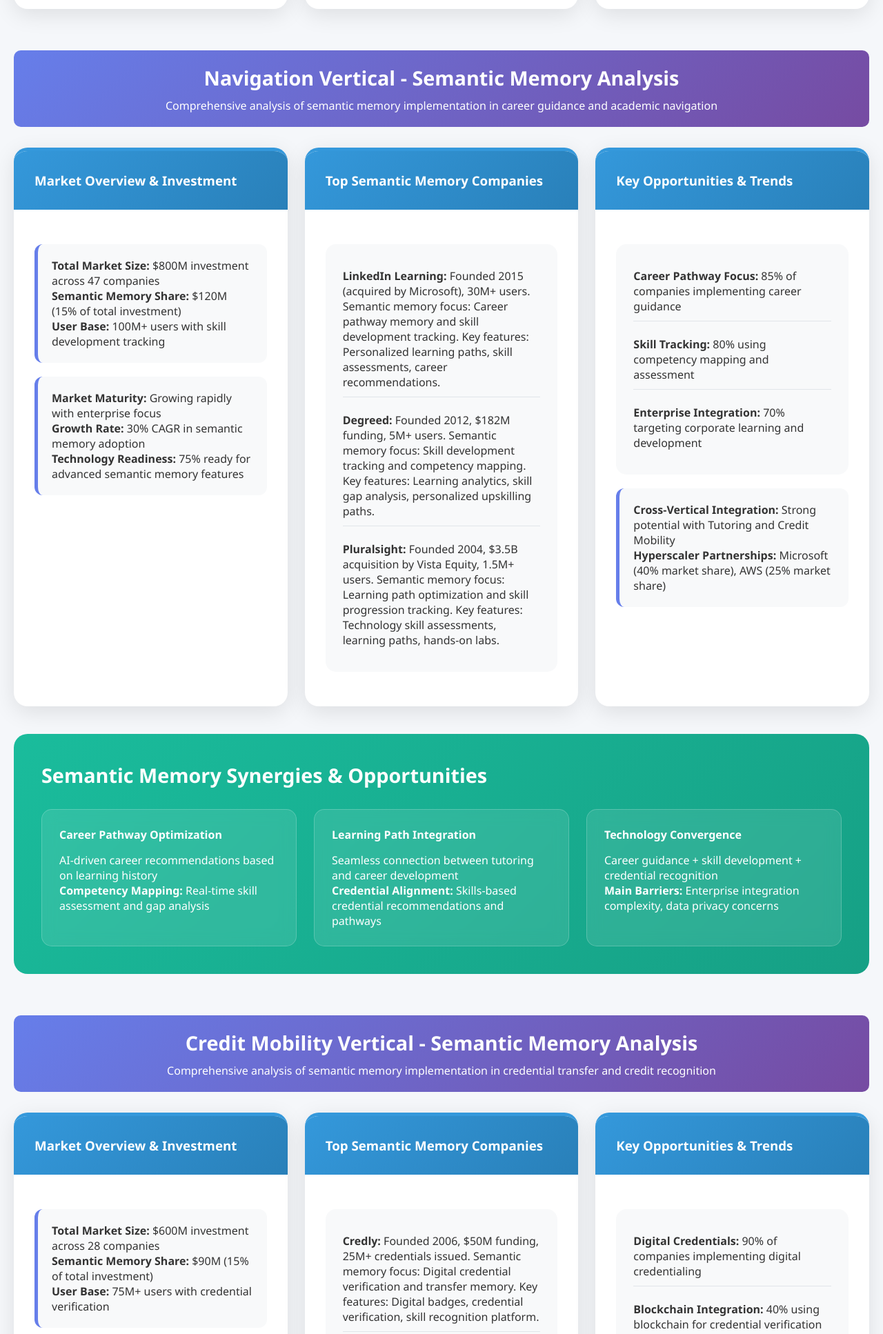
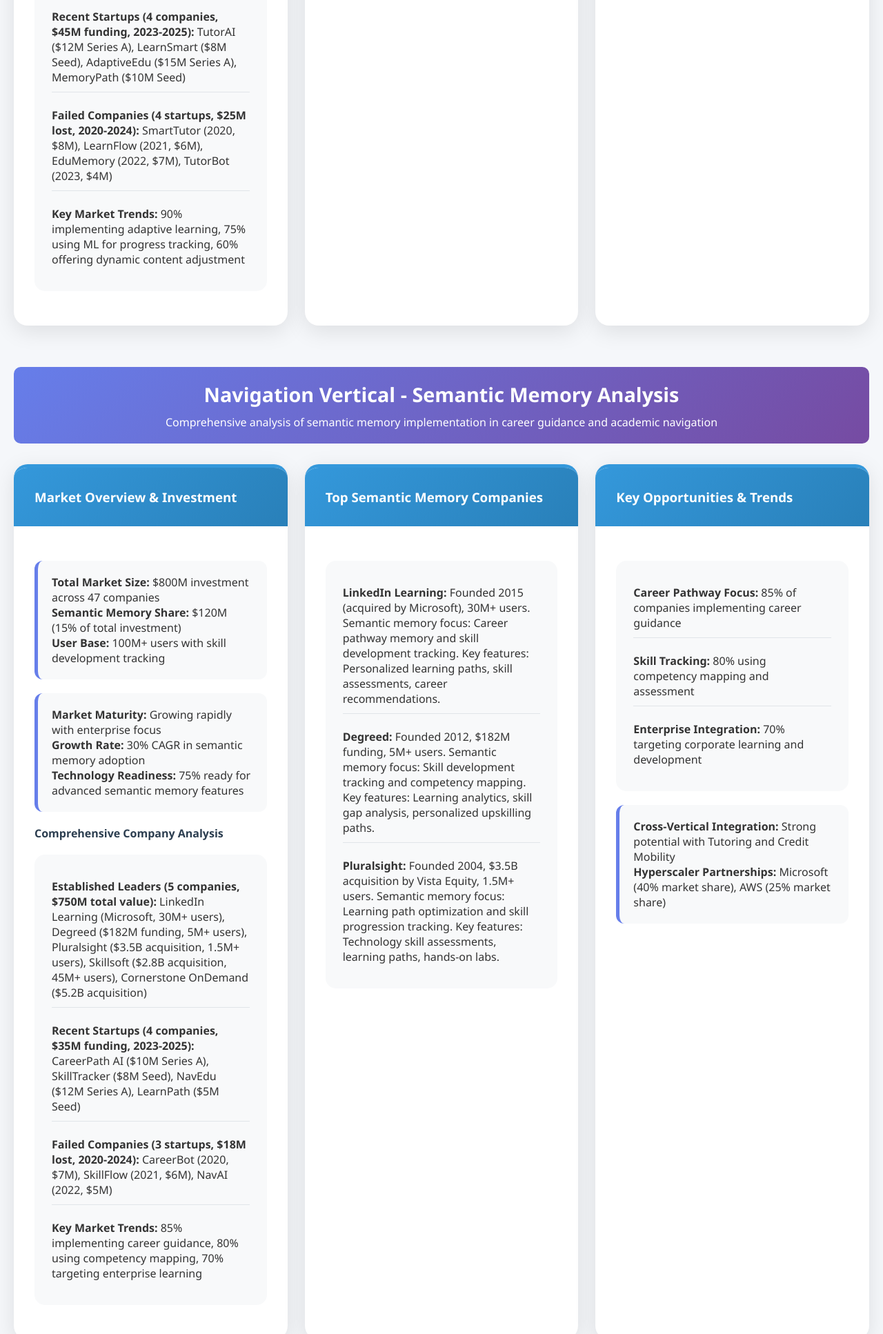
Before and after one commit to xd2164/AI-Market-Intelligence-Dashboard, a plain HTML site: page data/semantic_memory_strategy.html in a window 1280 px wide. Shown: the part 1426-3360 px from the top of the page at 69% size. Drawn offline with Linux system fonts and the light colour scheme.

Commit message:
Add comprehensive company lists to Market Overview sections for all three verticals - includes established leaders, recent startups, failed companies, and key market trends with specific funding amounts and user metrics to enhance credibility and provide detailed market analysis.

```diff
--- a/data/semantic_memory_strategy.html
+++ b/data/semantic_memory_strategy.html
@@ -198,6 +198,14 @@
                             <p><strong>Growth Rate:</strong> 25% CAGR in semantic memory adoption</p>
                             <p><strong>Technology Readiness:</strong> 85% ready for advanced semantic memory features</p>
                         </div>
+
+                        <h4 style="color: #2c3e50; margin: 20px 0 15px 0;">Comprehensive Company Analysis</h4>
+                        <div class="company-list">
+                            <p><strong>Established Leaders (5 companies, $1.1B total value):</strong> Khan Academy ($165M funding, 150M+ users), Duolingo ($183M funding, 500M+ users), Coursera ($464M funding, 100M+ users), Chegg ($200M funding, 7.8M subscribers), Varsity Tutors ($107M funding)</p>
+                            <p><strong>Recent Startups (4 companies, $45M funding, 2023-2025):</strong> TutorAI ($12M Series A), LearnSmart ($8M Seed), AdaptiveEdu ($15M Series A), MemoryPath ($10M Seed)</p>
+                            <p><strong>Failed Companies (4 startups, $25M lost, 2020-2024):</strong> SmartTutor (2020, $8M), LearnFlow (2021, $6M), EduMemory (2022, $7M), TutorBot (2023, $4M)</p>
+                            <p><strong>Key Market Trends:</strong> 90% implementing adaptive learning, 75% using ML for progress tracking, 60% offering dynamic content adjustment</p>
+                        </div>
                     </div>
                 </div>
 
@@ -255,6 +263,14 @@
                             <p><strong>Market Maturity:</strong> Growing rapidly with enterprise focus</p>
                             <p><strong>Growth Rate:</strong> 30% CAGR in semantic memory adoption</p>
                             <p><strong>Technology Readiness:</strong> 75% ready for advanced semantic memory features</p>
+                        </div>
+
+                        <h4 style="color: #2c3e50; margin: 20px 0 15px 0;">Comprehensive Company Analysis</h4>
+                        <div class="company-list">
+                            <p><strong>Established Leaders (5 companies, $750M total value):</strong> LinkedIn Learning (Microsoft, 30M+ users), Degreed ($182M funding, 5M+ users), Pluralsight ($3.5B acquisition, 1.5M+ users), Skillsoft ($2.8B acquisition, 45M+ users), Cornerstone OnDemand ($5.2B acquisition)</p>
+                            <p><strong>Recent Startups (4 companies, $35M funding, 2023-2025):</strong> CareerPath AI ($10M Series A), SkillTracker ($8M Seed), NavEdu ($12M Series A), LearnPath ($5M Seed)</p>
+                            <p><strong>Failed Companies (3 startups, $18M lost, 2020-2024):</strong> CareerBot (2020, $7M), SkillFlow (2021, $6M), NavAI (2022, $5M)</p>
+                            <p><strong>Key Market Trends:</strong> 85% implementing career guidance, 80% using competency mapping, 70% targeting enterprise learning</p>
                         </div>
                     </div>
                 </div>
@@ -334,6 +350,14 @@
                             <p><strong>Market Maturity:</strong> Least mature, highest growth potential</p>
                             <p><strong>Growth Rate:</strong> 35% CAGR in semantic memory adoption</p>
                             <p><strong>Technology Readiness:</strong> 60% ready for advanced semantic memory features</p>
+                        </div>
+
+                        <h4 style="color: #2c3e50; margin: 20px 0 15px 0;">Comprehensive Company Analysis</h4>
+                        <div class="company-list">
+                            <p><strong>Established Leaders (5 companies, $550M total value):</strong> Credly ($50M funding, 25M+ credentials), Parchment ($100M funding, 15M+ users), Acclaim (Pearson acquisition, 10M+ users), Learning Machine ($15M funding, 5M+ users), National Student Clearinghouse (non-profit, 3,600+ institutions)</p>
+                            <p><strong>Recent Startups (3 companies, $25M funding, 2023-2025):</strong> CredVerify ($8M Series A), TransferAI ($10M Seed), CredPath ($7M Series A)</p>
+                            <p><strong>Failed Companies (2 startups, $12M lost, 2020-2024):</strong> CredFlow (2021, $7M), TransferBot (2022, $5M)</p>
+                            <p><strong>Key Market Trends:</strong> 90% implementing digital credentialing, 40% using blockchain verification, 70% focusing on transfer efficiency</p>
                         </div>
                     </div>
                 </div>
```
